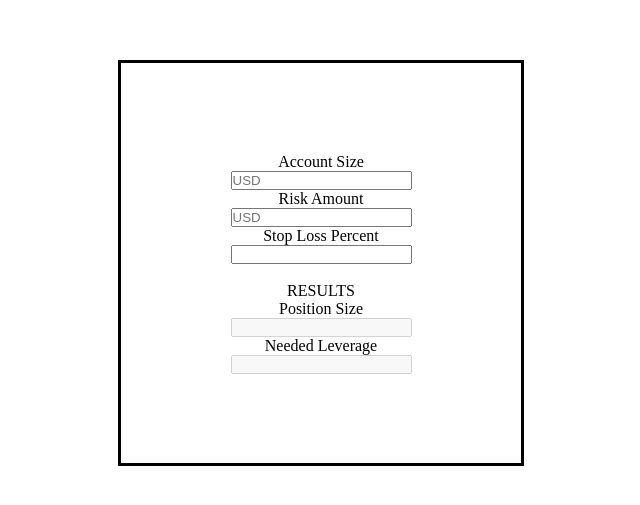
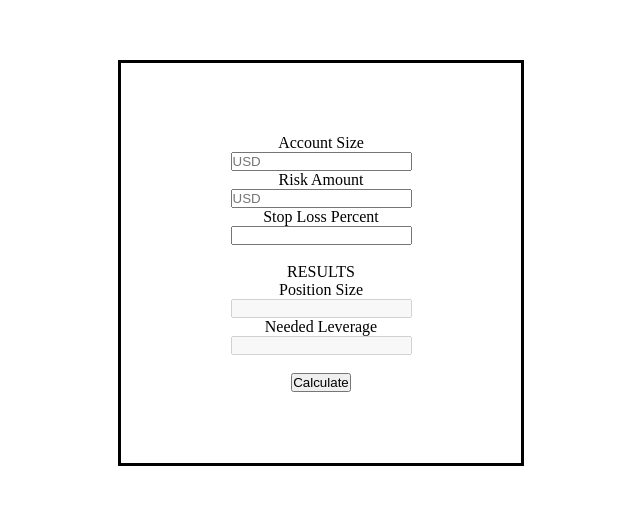
Before and after one commit to carlo-baron/crypto-calculator, a plain HTML site: page index.html in a window 1280 px wide. Shown: the part 137-642 px from the top of the page, without its empty margins (319-959 px from the left). Drawn offline with Linux system fonts and the light colour scheme.

Commit message:
I added the submit button that i forgot to add

```diff
--- a/index.html
+++ b/index.html
@@ -25,6 +25,10 @@
 
         <label>Needed Leverage</label><br>
         <input type="text" name="leverage" disabled value=""><br>
+
+        <br>
+
+        <input type="Submit" value="Calculate">
     </form>
 </body>
 </html>
```
